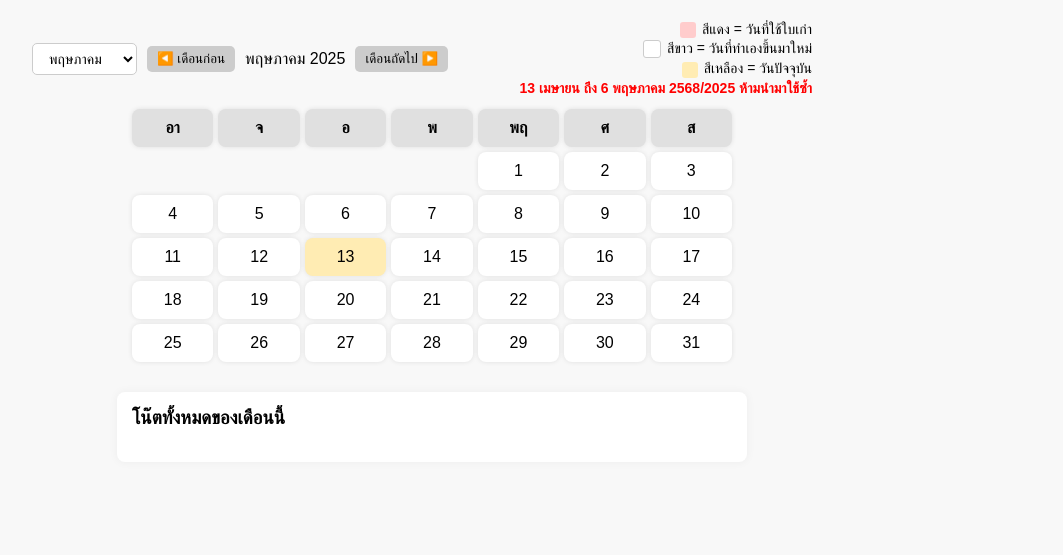
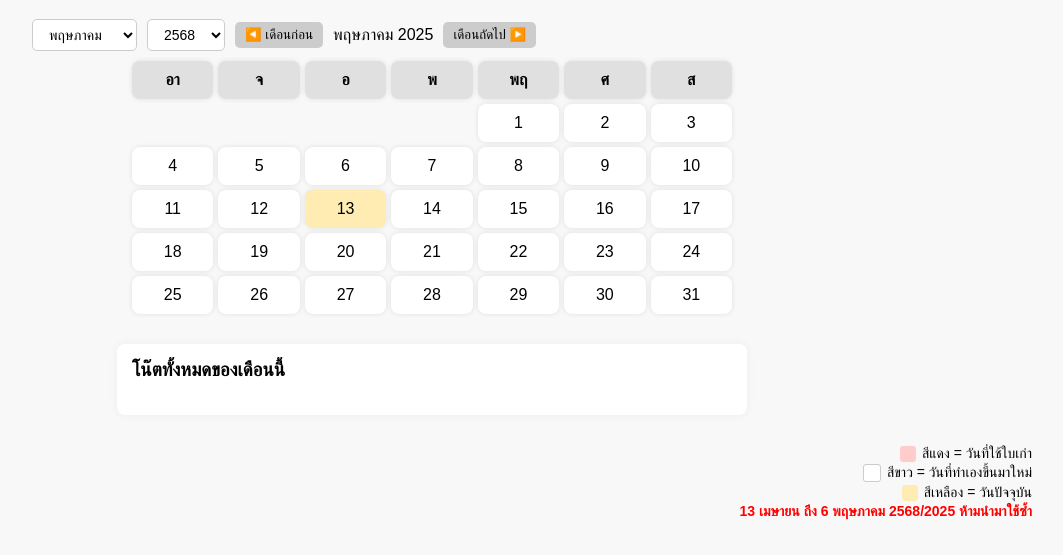
Before and after one commit to Adachang14/calendar, a plain HTML site: page index.html in a window 1280 px wide. Shown: the part 61-616 px from the top of the page, without its empty margins (208-1271 px from the left). Drawn offline with Linux system fonts and the light colour scheme.

Commit message:
Update index.html

```diff
--- a/index.html
+++ b/index.html
@@ -20,14 +20,14 @@
     .all-notes { max-width: 600px; margin: 30px auto; background: #fff; padding: 15px; border-radius: 8px; box-shadow: 0 0 10px rgba(0,0,0,0.05); }
     .all-notes h3 { margin-top: 0; }
     .note-entry { margin-bottom: 10px; }
-    .legend { font-size: 14px; margin-right: 20px; text-align: right; }
+    .legend { font-size: 14px; text-align: right; margin-right: 20px; }
     .legend div { margin: 2px 0; }
     .legend span { display: inline-block; width: 16px; height: 16px; border-radius: 3px; margin-right: 6px; vertical-align: middle; }
     .red { background: #ffcccc; }
     .white { background: #ffffff; border: 1px solid #ccc; }
     .yellow { background: #ffecb3; }
     .warning { color: red; font-size: 14px; font-weight: bold; margin-top: 5px; }
-    .select-month-dropdown select {
+    .select-dropdown select {
       padding: 6px 12px;
       border-radius: 5px;
       border: 1px solid #ccc;
@@ -40,7 +40,7 @@
 <h1>ปฏิทินส่วนตัว</h1>
 <div class="calendar-header">
   <div class="calendar-nav">
-    <div class="select-month-dropdown">
+    <div class="select-dropdown">
       <select id="month-selector" onchange="selectMonth(event)">
         <option value="0">มกราคม</option>
         <option value="1">กุมภาพันธ์</option>
@@ -56,15 +56,17 @@
         <option value="11">ธันวาคม</option>
       </select>
     </div>
+    <div class="select-dropdown">
+      <select id="year-selector" onchange="selectYear(event)">
+        <option value="2025">2568</option>
+        <option value="2024">2567</option>
+        <option value="2023">2566</option>
+        <!-- สามารถเพิ่มปีอื่น ๆ ตามที่ต้องการ -->
+      </select>
+    </div>
     <button onclick="changeMonth(-1)">◀️ เดือนก่อน</button>
     <span id="current-month"></span>
     <button onclick="changeMonth(1)">เดือนถัดไป ▶️</button>
-  </div>
-  <div class="legend">
-    <div><span class="red"></span>สีแดง = วันที่ใช้ใบเก่า</div>
-    <div><span class="white"></span>สีขาว = วันที่ทำเองขึ้นมาใหม่</div>
-    <div><span class="yellow"></span>สีเหลือง = วันปัจจุบัน</div>
-    <div class="warning">13 เมษายน ถึง 6 พฤษภาคม 2568/2025 ห้ามนำมาใช้ซ้ำ</div>
   </div>
 </div>
 <div id="calendar" class="calendar"></div>
@@ -77,11 +79,18 @@
   <div id="notes-list"></div>
 </div>
 
+<div class="legend">
+  <div><span class="red"></span>สีแดง = วันที่ใช้ใบเก่า</div>
+  <div><span class="white"></span>สีขาว = วันที่ทำเองขึ้นมาใหม่</div>
+  <div><span class="yellow"></span>สีเหลือง = วันปัจจุบัน</div>
+  <div class="warning">13 เมษายน ถึง 6 พฤษภาคม 2568/2025 ห้ามนำมาใช้ซ้ำ</div>
+</div>
+
 <script>
 const calendarEl = document.getElementById('calendar');
 const noteBox = document.querySelector('.note-box');
-noteDate = document.getElementById('note-date');
-noteInput = document.getElementById('note-input');
+const noteDate = document.getElementById('note-date');
+const noteInput = document.getElementById('note-input');
 const currentMonthLabel = document.getElementById('current-month');
 const notesListEl = document.getElementById('notes-list');
 let selectedDate = '';
@@ -172,6 +181,12 @@ function selectMonth(event) {
   renderCalendar(viewDate);
 }
 
+function selectYear(event) {
+  const year = parseInt(event.target.value);
+  viewDate.setFullYear(year);
+  renderCalendar(viewDate);
+}
+
 function renderAllNotes(year, month) {
   notesListEl.innerHTML = '';
   const entries = [];
```
